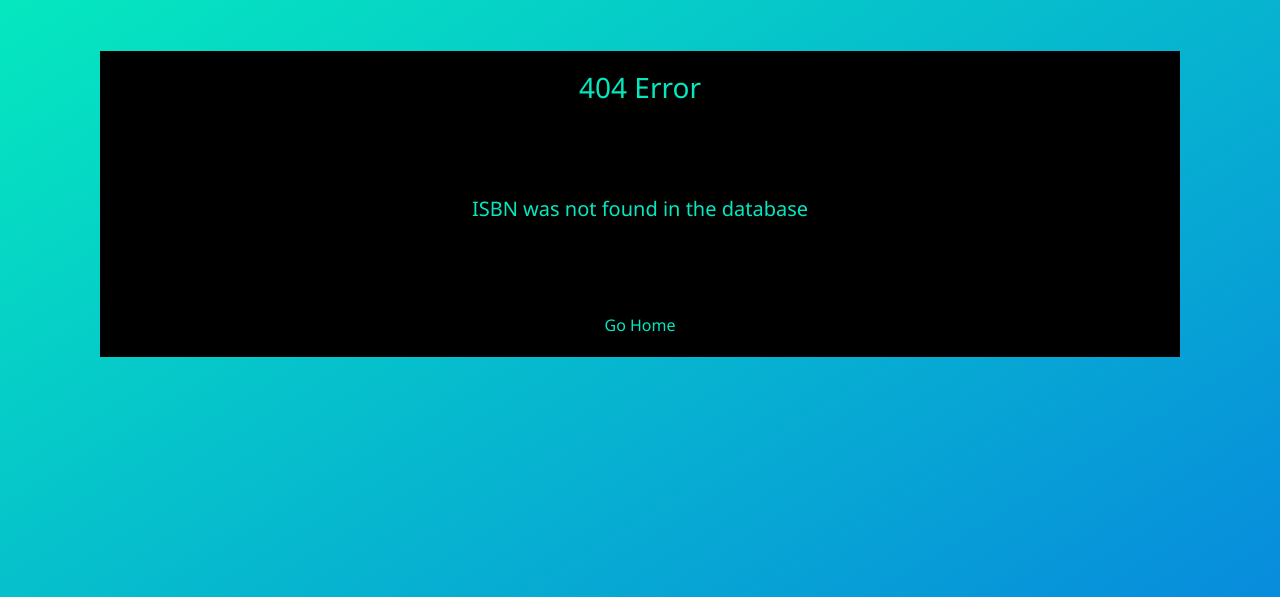
After one commit to CharanLamba15/project1, a Flask app: template templates/error.html in a window 1280 px wide. The commit adds this page. Shown: the top 597 px of the page. Run offline with Flask 2, Linux system fonts and the light colour scheme; the template is opened without the code that fills it, so the values that code supplies are empty; some libraries are stand-ins or nearby versions.

Commit message:
Added Path and fixed html pages

```diff
--- a/application.py
+++ b/application.py
@@ -1,6 +1,7 @@
 import os
+import requests
 
-from flask import Flask, session, render_template, request
+from flask import Flask, session, render_template, jsonify, request, redirect, url_for
 from flask_session import Session
 from sqlalchemy import create_engine
 from sqlalchemy.orm import scoped_session, sessionmaker
@@ -24,12 +25,47 @@ db = scoped_session(sessionmaker(bind=engine))
 def index():
     username = request.form.get("username")
     password = request.form.get("password")
-    return render_template("index.html")
+    if(username == "kinggoony"):
+        return redirect(url_for('home'))
+    else:
+        return render_template("index.html")
 
-@app.route("/register", methods=["GET","POST"])
+@app.route("/register")
 def register():
     username = request.form.get("username")
     password = request.form.get("password")
     rePassword = request.form.get("rePassword")
+    return render_template("register.html")
 
-    return render_template("register.html")
+@app.route("/home", methods=["GET", "POST"])
+def home():
+    isbn = request.form.get("sIsbn")
+    title = request.form.get("sTitle")
+    author = request.form.get("sAuthor")
+    if isbn:
+        isbnResults = db.execute("SELECT * FROM books WHERE isbn LIKE :isbn", {"isbn": isbn}).fetchall()
+        db.commit()
+    if title:
+        titleResults = db.execute("SELECT * FROM books WHERE title LIKE :title", {"title": title}).fetchall()
+        db.commit()
+    if author:
+        authorResults = db.execute("SELECT * FROM books WHERE author LIKE :author", {"author": author}).fetchall()
+        db.commit()
+    return render_template("home.html")
+
+@app.route("/api/<isbn>", methods=["GET"])
+def api(isbn):
+    res = requests.get("https://www.goodreads.com/book/review_counts.json", params={"key":"KISYPCm0YztL3wFFE49rQ", "isbns": isbn})
+    data = res.json()
+    book = db.execute("SELECT * FROM books WHERE isbn = :isbn", {"isbn": isbn}).fetchone()
+    if book is None:
+        return render_template("error.html")
+    db.commit()
+    return jsonify({
+                "title": book.title,
+                "author": book.author,
+                "year": book.year,
+                "isbn": book.isbn,
+                "review_count": data['books'][0]['work_ratings_count'],
+                "average_score": data['books'][0]['average_rating']
+          })
--- /dev/null
+++ b/templates/error.html
@@ -0,0 +1,41 @@
+{% extends "layout.html" %}
+
+{% block body %}
+
+    <div class="row spacing-top">
+        <div class="col-sm-3"></div>
+        <div class="col-lg-6">
+            <h3>404 Error</h3>
+        </div>
+        <div class="col-sm-3"></div>
+    </div>
+    <div class="row spacing">
+        <div class="col-sm-3"></div>
+        <div class="col-lg-6">
+            <br class="my-4">
+        </div>
+        <div class="col-sm-3"></div>
+    </div>
+    <div class="row spacing">
+        <div class="col-sm-3"></div>
+        <div class="col-lg-6">
+            <h2 class="lead">ISBN was not found in the database</h2>
+        </div>
+        <div class="col-sm-3"></div>
+    </div>
+    <div class="row spacing">
+        <div class="col-sm-3"></div>
+        <div class="col-lg-6">
+            <br class="my-4">
+        </div>
+        <div class="col-sm-3"></div>
+    </div>
+    <div class="row spacing-bottom">
+        <div class="col-sm-3"></div>
+        <div class="col-lg-6">
+            <a id="link" href="/">Go Home</a>
+        </div>
+        <div class="col-sm-3"></div>
+    </div>
+
+{% endblock %}
--- a/templates/index.html
+++ b/templates/index.html
@@ -17,7 +17,7 @@
                         <div class="col-lg-6">
                             <h3>Sign In</h3>
                         </div>
-                        <div class="col"></div>
+                        <div class="col-sm-3"></div>
                     </div>
                     <div class="row spacing">
                         <div class="col-sm-3"></div>
--- a/templates/register.html
+++ b/templates/register.html
@@ -17,7 +17,7 @@
                         <div class="col-lg-6">
                             <h3>Sign Up</h3>
                         </div>
-                        <div class="col"></div>
+                        <div class="col-sm-3"></div>
                     </div>
                     <div class="row spacing">
                         <div class="col-sm-3"></div>
```
Also changed, not shown: import.py (+5 -4 lines), templates/home.html (+5 -12 lines).
